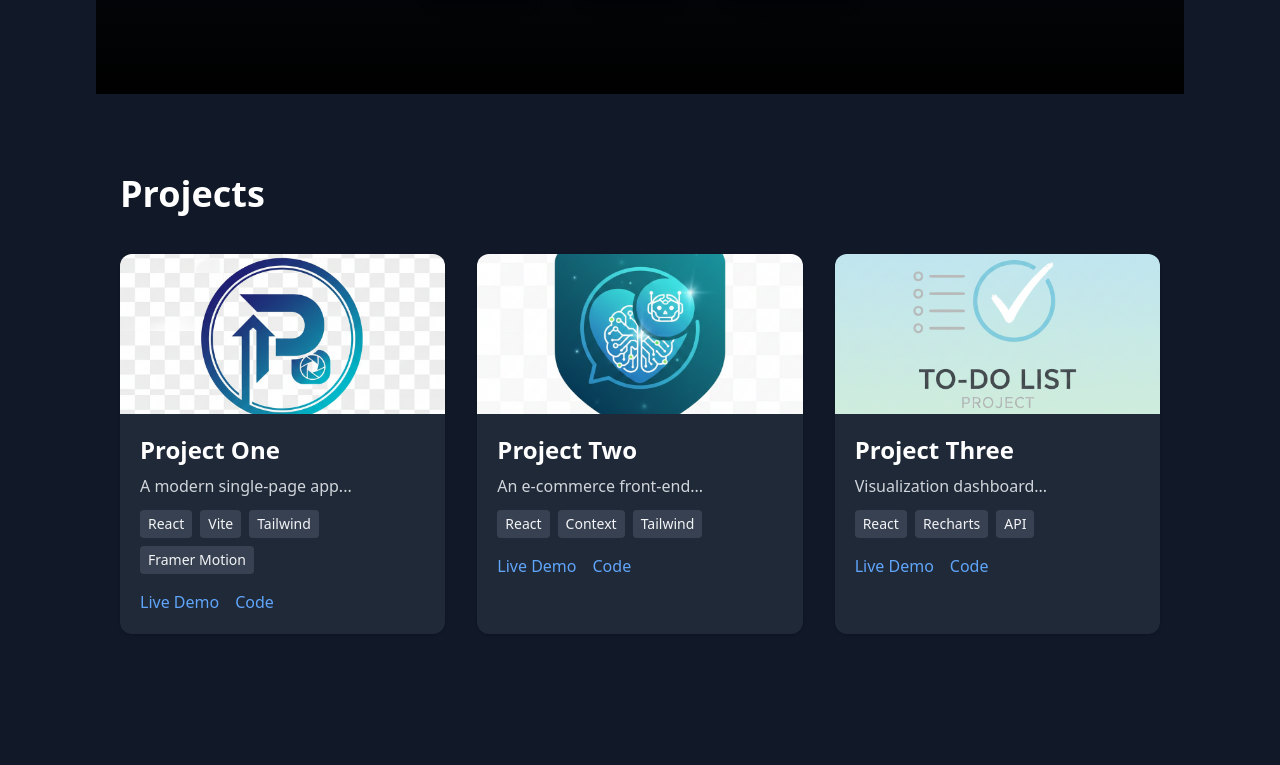
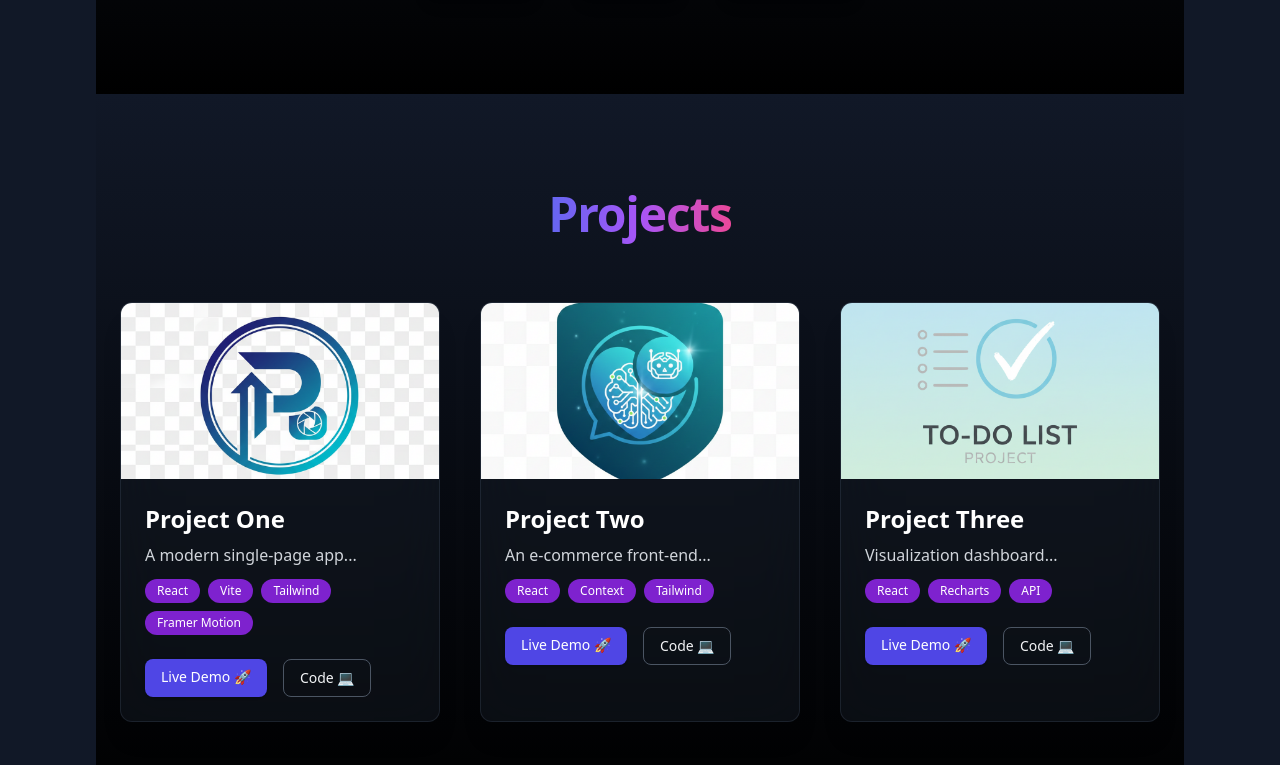
Before and after one commit to zennintoji29-create/PROT2nd, a React (Vite) app in the folder port2-main/port2-main/: page / in a window 1280 px wide. Shown: the part 955-1720 px from the top of the page. Built offline with nearby package versions, Linux system fonts and the light colour scheme.

Commit message:
Update Projects.jsx

```diff
--- a/port2-main/port2-main/src/components/Projects.jsx
+++ b/port2-main/port2-main/src/components/Projects.jsx
@@ -3,55 +3,88 @@ import projects from "../data/project";
 
 export default function Projects() {
   return (
-    <section id="projects" className="py-20 bg-white dark:bg-gray-900">
+    <section id="projects" className="py-24 bg-gradient-to-b from-white to-gray-100 dark:from-gray-900 dark:to-black">
       <div className="max-w-6xl mx-auto px-6">
 
+        {/* TITLE */}
         <motion.h2
           initial={{ opacity: 0, y: 20 }}
           whileInView={{ opacity: 1, y: 0 }}
-          transition={{ duration: 0.6 }}
-          className="text-4xl font-bold text-gray-900 dark:text-white mb-10"
+          transition={{ duration: 0.7 }}
+          className="text-center text-5xl font-extrabold tracking-tight mb-16"
         >
-          Projects
+          <span className="bg-gradient-to-r from-indigo-500 via-purple-500 to-pink-500 text-transparent bg-clip-text">
+            Projects
+          </span>
         </motion.h2>
 
-        <div className="grid md:grid-cols-2 lg:grid-cols-3 gap-8">
+
+        {/* GRID */}
+        <motion.div
+          initial="hidden"
+          whileInView="visible"
+          transition={{ staggerChildren: 0.15 }}
+          className="grid sm:grid-cols-2 lg:grid-cols-3 gap-10"
+        >
           {projects.map((proj) => (
             <motion.div
               key={proj.id}
-              initial={{ opacity: 0, scale: 0.9 }}
-              whileInView={{ opacity: 1, scale: 1 }}
-              transition={{ duration: 0.4 }}
-              className="bg-gray-100 dark:bg-gray-800 rounded-xl shadow overflow-hidden"
+              variants={{
+                hidden: { opacity: 0, scale: 0.9 },
+                visible: { opacity: 1, scale: 1 },
+              }}
+              whileHover={{ scale: 1.05, boxShadow: "0px 0px 20px rgba(147,51,234,0.3)" }}
+              transition={{ type: "spring", stiffness: 200 }}
+              className="backdrop-blur-xl bg-white/20 dark:bg-gray-800/30 border border-gray-300/40 dark:border-gray-700/40 rounded-xl overflow-hidden shadow-xl transition"
             >
-          <img src={proj.image} alt={proj.title} className="w-full h-40 object-cover" />
 
+              <img
+                src={proj.image}
+                alt={proj.title}
+                className="w-full h-44 object-cover hover:opacity-90 transition"
+              />
 
-
-              <div className="p-5">
+              <div className="p-6">
                 <h3 className="text-2xl font-bold text-gray-900 dark:text-white">{proj.title}</h3>
                 <p className="mt-2 text-gray-600 dark:text-gray-300">{proj.description}</p>
 
+                {/* Tags */}
                 <div className="mt-3 flex flex-wrap gap-2">
-                  {proj.tech.map((t, i) => (
-                    <span key={i} className="text-sm bg-gray-200 dark:bg-gray-700 px-2 py-1 rounded">
+                  {proj.tech.map((t, index) => (
+                    <motion.span
+                      key={index}
+                      whileHover={{ scale: 1.1 }}
+                      className="text-xs bg-purple-200 dark:bg-purple-700 px-3 py-1 rounded-full text-gray-900 dark:text-white font-medium"
+                    >
                       {t}
-                    </span>
+                    </motion.span>
                   ))}
                 </div>
 
-                <div className="mt-4 flex gap-4">
-                  <a href={proj.demo} className="text-blue-600 dark:text-blue-400" target="_blank">
-                    Live Demo
-                  </a>
-                  <a href={proj.repo} className="text-blue-600 dark:text-blue-400" target="_blank">
-                    Code
-                  </a>
+                {/* Buttons */}
+                <div className="mt-6 flex gap-4">
+                  <motion.a
+                    href={proj.demo}
+                    target="_blank"
+                    whileHover={{ scale: 1.1 }}
+                    className="px-4 py-2 bg-indigo-600 hover:bg-indigo-500 text-white text-sm rounded-lg shadow"
+                  >
+                    Live Demo 🚀
+                  </motion.a>
+
+                  <motion.a
+                    href={proj.repo}
+                    target="_blank"
+                    whileHover={{ scale: 1.1 }}
+                    className="px-4 py-2 border border-gray-400 dark:border-gray-600 text-sm rounded-lg"
+                  >
+                    Code 💻
+                  </motion.a>
                 </div>
               </div>
             </motion.div>
           ))}
-        </div>
+        </motion.div>
       </div>
     </section>
   );
```
